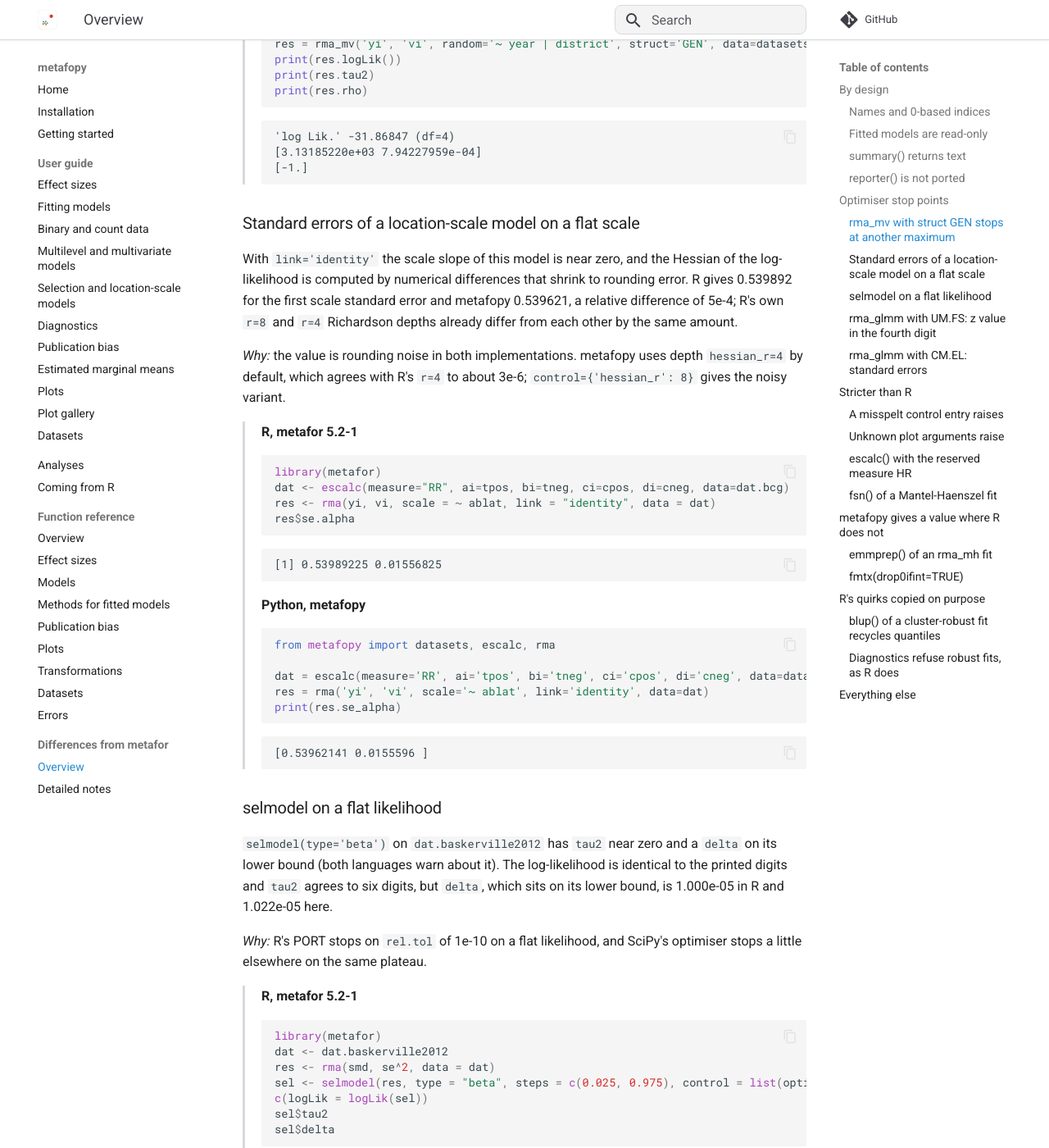
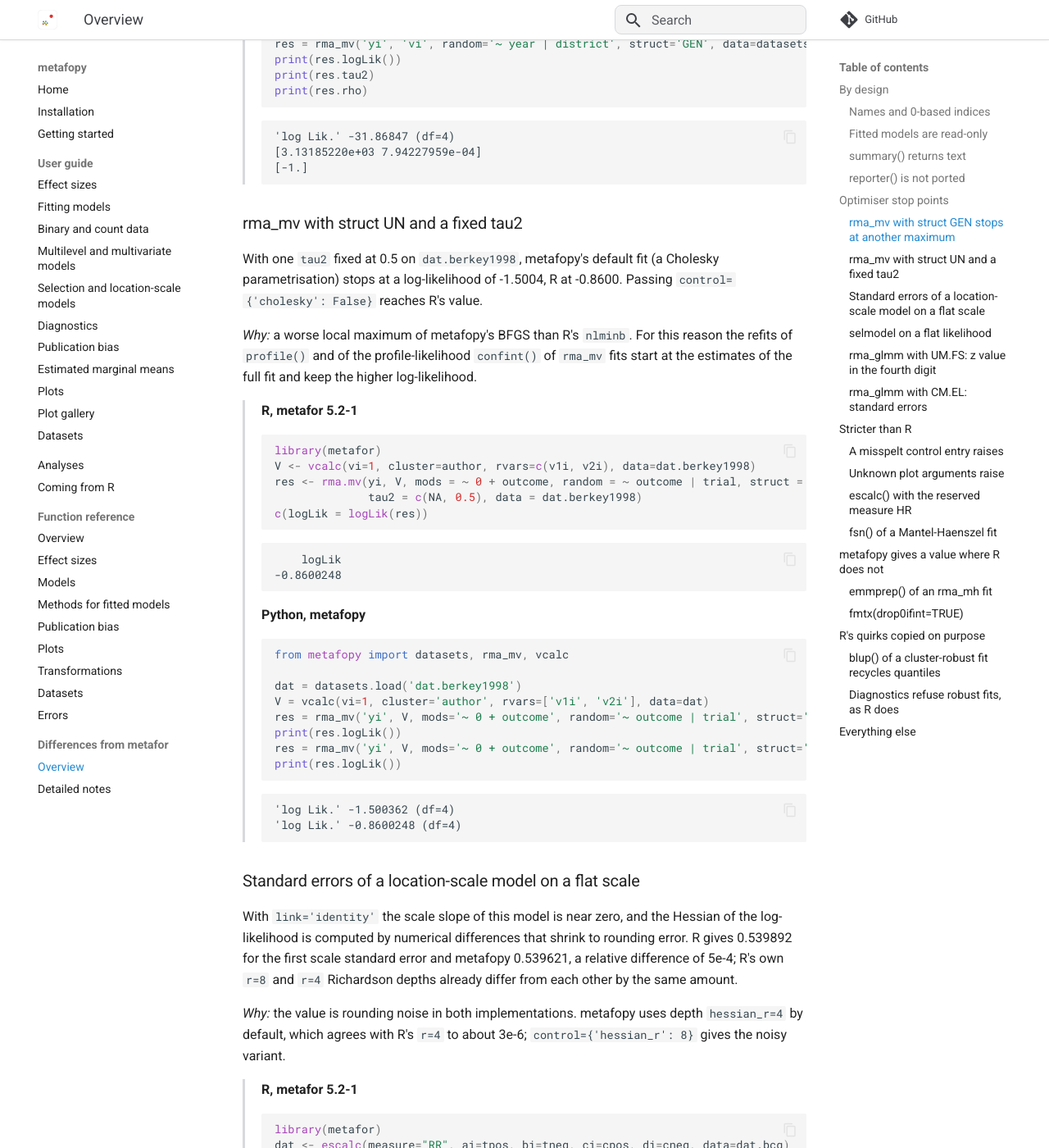
Before and after one commit to bnomis/metafopy, an MkDocs documentation site: the page built from docs/differences.md, in a window 1280 px wide and 1400 px high, scrolled down 4035 px. Shown: the whole window at 82% size. Built offline with MkDocs 1.6.1 and Material for MkDocs 9.7.7, drawn with Linux system fonts in a browser that asks for light colours; comment, search, counter and statistics services are not loaded.

Commit message:
Add the berkey UN fixed tau2 example to the differences page
Co-Authored-By: Claude Sonnet 5.5 <noreply@anthropic.com>
Claude-Session: https://claude.ai/code/session_01MZZqQQFNjT78hGYzQfsoUN

````diff
--- a/docs/differences.md
+++ b/docs/differences.md
@@ -239,6 +239,56 @@ print(res.rho)
 'log Lik.' -31.86847 (df=4)
 [3.13185220e+03 7.94227959e-04]
 [-1.]
+```
+
+</div>
+</div>
+
+### rma_mv with struct UN and a fixed tau2
+
+With one `tau2` fixed at 0.5 on `dat.berkey1998`, metafopy's default fit (a Cholesky parametrisation) stops at a log-likelihood
+of -1.5004, R at -0.8600. Passing `control={'cholesky': False}` reaches R's value.
+
+*Why:* a worse local maximum of metafopy's BFGS than R's `nlminb`. For this reason the refits of `profile()` and of the
+profile-likelihood `confint()` of `rma_mv` fits start at the estimates of the full fit and keep the higher log-likelihood.
+
+<div class="compare" markdown>
+<div markdown>
+
+**R, metafor 5.2-1**
+
+```r
+library(metafor)
+V <- vcalc(vi=1, cluster=author, rvars=c(v1i, v2i), data=dat.berkey1998)
+res <- rma.mv(yi, V, mods = ~ 0 + outcome, random = ~ outcome | trial, struct = "UN",
+              tau2 = c(NA, 0.5), data = dat.berkey1998)
+c(logLik = logLik(res))
+```
+
+```text
+    logLik
+-0.8600248
+```
+
+</div>
+<div markdown>
+
+**Python, metafopy**
+
+```python
+from metafopy import datasets, rma_mv, vcalc
+
+dat = datasets.load('dat.berkey1998')
+V = vcalc(vi=1, cluster='author', rvars=['v1i', 'v2i'], data=dat)
+res = rma_mv('yi', V, mods='~ 0 + outcome', random='~ outcome | trial', struct='UN', tau2=[None, 0.5], data=dat)
+print(res.logLik())
+res = rma_mv('yi', V, mods='~ 0 + outcome', random='~ outcome | trial', struct='UN', tau2=[None, 0.5], data=dat, control={'cholesky': False})
+print(res.logLik())
+```
+
+```text
+'log Lik.' -1.500362 (df=4)
+'log Lik.' -0.8600248 (df=4)
 ```
 
 </div>
````
